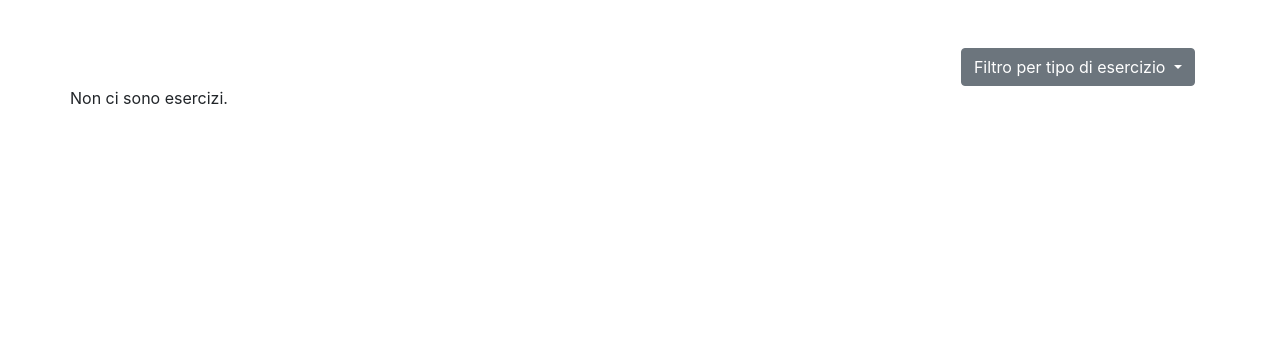
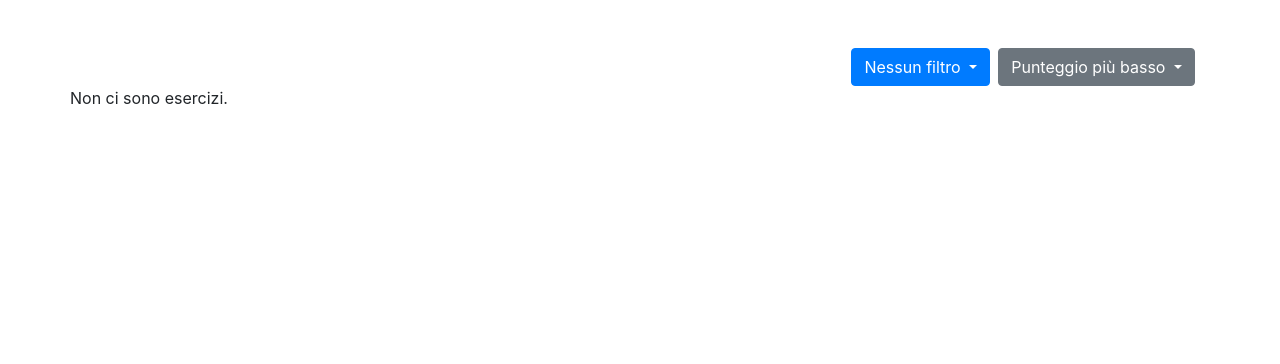
Before and after one commit to denisbilli/quested-platform, a Django app: template quizmaker/templates/exercise_list.html in a window 1280 px wide. Shown: the part 56-420 px from the top of the page. Run offline with Django 3.2, Linux system fonts and the light colour scheme; the template is opened without the code that fills it, so the values that code supplies are empty; some libraries are stand-ins or nearby versions.

Commit message:
Aggiornata visualizzazione degli esercizi

```diff
--- a/quizmaker/templates/exercise_list.html
+++ b/quizmaker/templates/exercise_list.html
@@ -5,25 +5,36 @@
 {% block content %}
   <div class="d-flex justify-content-between">
     <h2>{{ test.name }}</h2>
+    <div class="d-flex justify-content-end align-items-center flex-grow-1">
       {% if test.is_graded %}
-      <h4>Punteggio totale: {{ total_score }}</h4>
+        <h4 class="mx-auto">Punteggio totale: {{ total_score }}</h4>
       {% endif %}
-    <div class="dropdown">
-      <button class="btn btn-secondary dropdown-toggle" type="button" id="dropdownMenuButton" data-toggle="dropdown" aria-haspopup="true" aria-expanded="false">
-        Filtro per tipo di esercizio
+      <div class="dropdown mr-2">
+        <button class="btn btn-primary dropdown-toggle" type="button" id="dropdownMenuButton" data-toggle="dropdown" aria-haspopup="true" aria-expanded="false">
+          Nessun filtro
         </button>
         <div class="dropdown-menu" aria-labelledby="dropdownMenuButton">
-        <a class="dropdown-item exercise-filter" href="#" data-filter="all">All</a>
+          <a class="dropdown-item exercise-filter" href="#" data-filter="all">Nessun filtro</a>
           <a class="dropdown-item exercise-filter" href="#" data-filter="O">Domande aperte</a>
           <a class="dropdown-item exercise-filter" href="#" data-filter="M">A risposta multipla</a>
           <a class="dropdown-item exercise-filter" href="#" data-filter="C">Codice</a>
+        </div>
+      </div>
+      <div class="dropdown">
+        <button class="btn btn-secondary dropdown-toggle" type="button" id="dropdownSortButton" data-toggle="dropdown" aria-haspopup="true" aria-expanded="false">
+          Punteggio più basso
+        </button>
+        <div class="dropdown-menu" aria-labelledby="dropdownSortButton">
+          <a class="dropdown-item sort-filter" href="#" data-sort="score:asc">Punteggio più basso</a>
+          <a class="dropdown-item sort-filter" href="#" data-sort="score:desc">Punteggio più alto</a>
+        </div>
       </div>
     </div>
   </div>
 
   <div class="row" id="exercise-cards">
     {% for exercise in exercises %}
-      <div class="col-sm-4 mb-4 exercise-card mix" data-type="{{ exercise.type }}">
+      <div class="col-sm-4 mb-4 exercise-card mix" data-type="{{ exercise.type }}" {% if exercise.test.is_graded %}data-score="{{ exercise.score }}"{% endif %}>
         <div class="card h-100">
           <div class="card-body d-flex flex-column align-items-center justify-content-center">
             <h5 class="card-title text-center">
@@ -54,6 +65,9 @@
 <script>
 $(document).ready(function() {
   var mixer = mixitup('#exercise-cards', {
+    "load": {
+        "sort": "score:asc"
+    },
     "animation": {
         "duration": 250,
         "nudge": true,
@@ -66,12 +80,22 @@ $(document).ready(function() {
   $(".exercise-filter").click(function(e) {
       e.preventDefault();
       var selectedType = $(this).data('filter');
+      var filterText = $(this).text();
       console.log(selectedType);
       if (selectedType == 'all') {
           mixer.filter('.exercise-card'); // This will show all exercises
       } else {
           mixer.filter('.exercise-card[data-type="' + selectedType + '"]'); // This will filter based on the selected type
       }
+      $('#dropdownMenuButton').text(filterText);
+  });
+
+  $(".sort-filter").click(function(e) {
+      e.preventDefault();
+      var sortValue = $(this).data('sort');
+      var sortText = $(this).text();
+      $('#dropdownSortButton').text(sortText);
+      mixer.sort(sortValue);
   });
 });
 </script>
```
Lines whose indentation alone changed are shown as unchanged.
